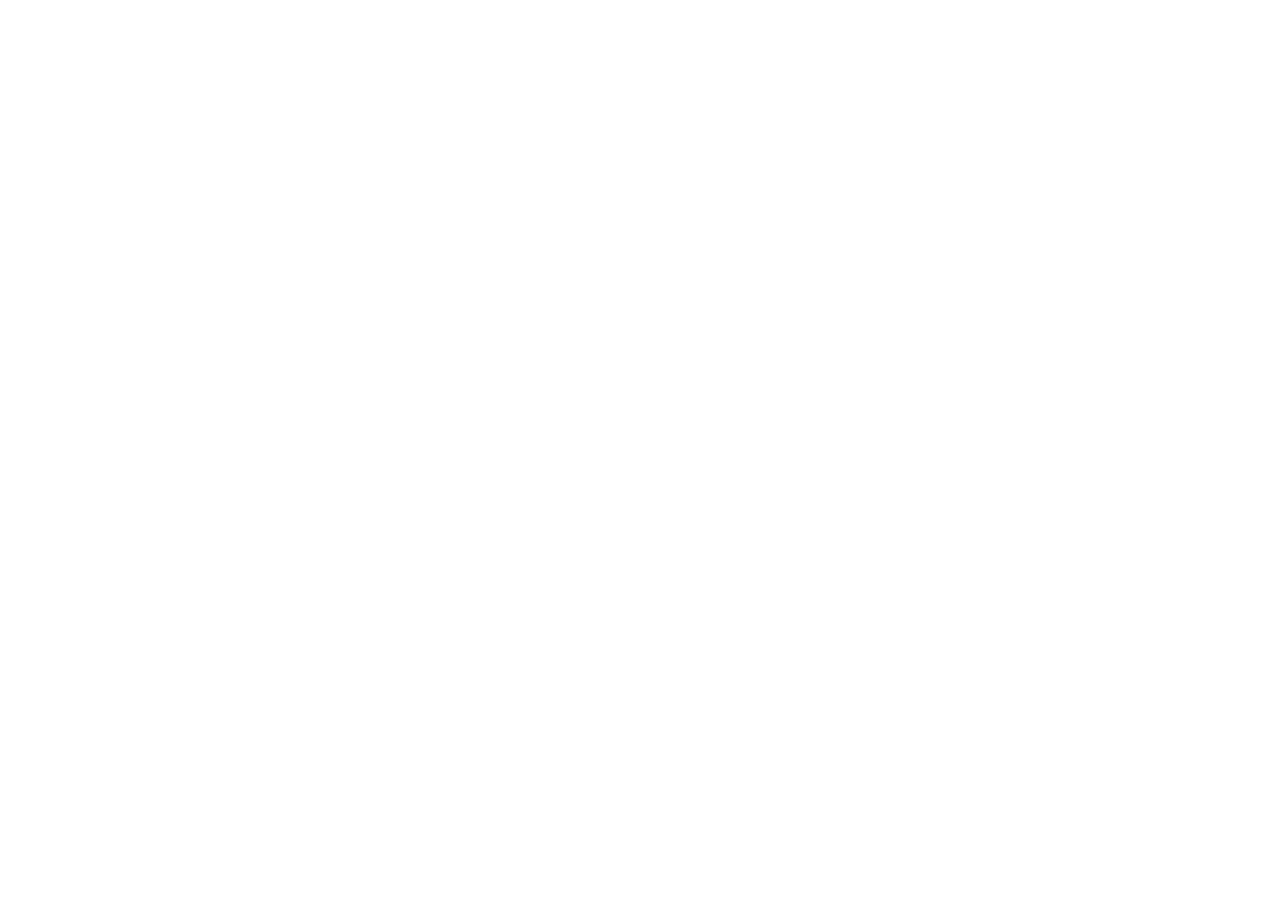
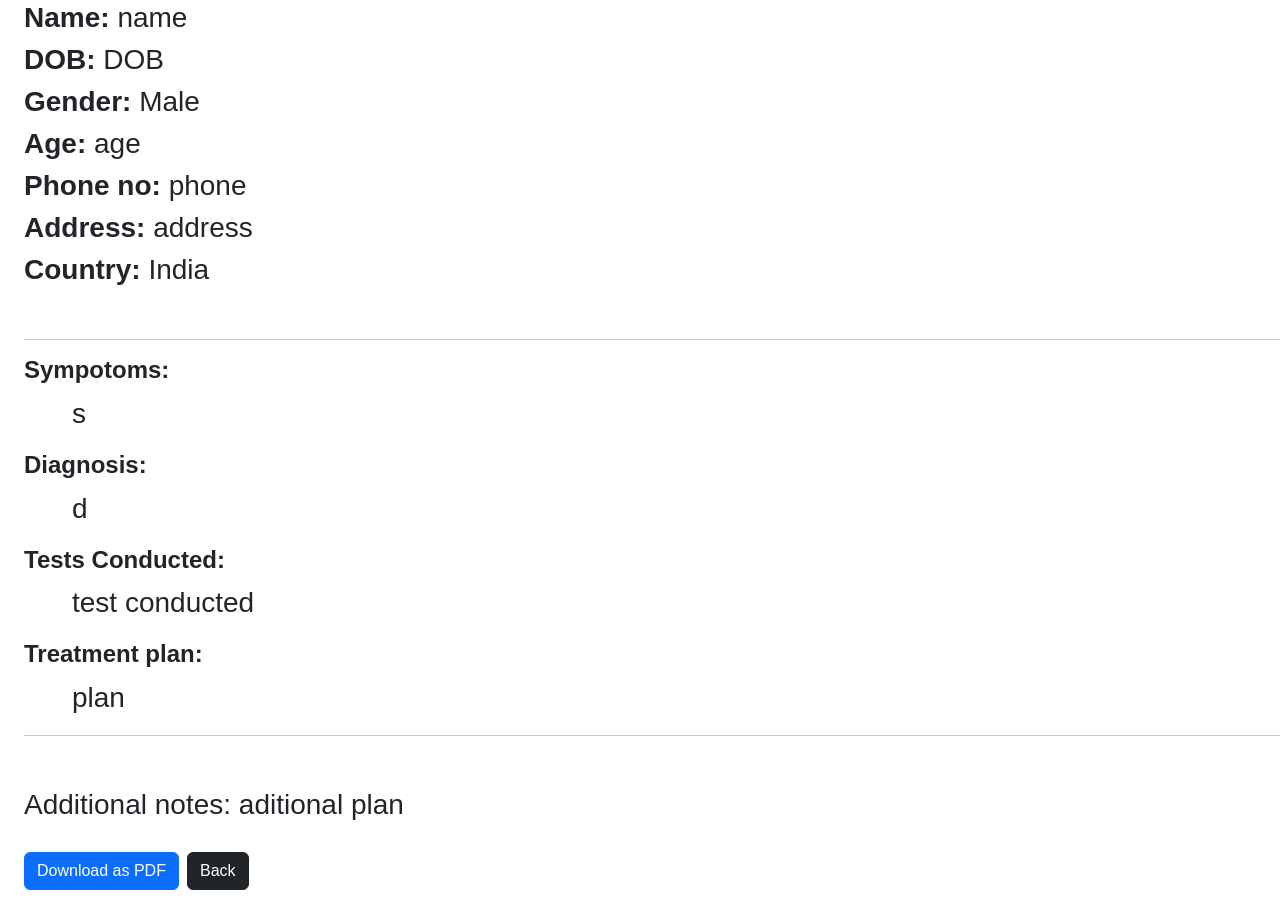
Before and after one commit to Ashwinkumaresan/SHW, a React (Vite) app in the folder Frontend/: page /medicalRecord in a window 1280 px wide. Before the commit this address had no page. Shown: the part 140-1054 px from the top of the page. Before the commit the page ends 800 px from the top, so only its background shows below. Built offline with nearby package versions, Linux system fonts and the light colour scheme; no server answers; sample sign-in values are in the browser's storage; a web font is replaced by a local one.

Commit message:
Medical record

```diff
--- a/Frontend/package.json
+++ b/Frontend/package.json
@@ -13,6 +13,8 @@
     "axios": "^1.7.9",
     "bootstrap": "^5.3.3",
     "cors": "^2.8.5",
+    "html2canvas": "^1.4.1",
+    "jspdf": "^2.5.2",
     "react": "^18.3.1",
     "react-dom": "^18.3.1",
     "react-helmet": "^6.1.0",
--- a/Frontend/src/App.jsx
+++ b/Frontend/src/App.jsx
@@ -6,6 +6,7 @@
 import { Login } from './Pages/Login/Login'
 import { Profile } from './Pages/Profile/Profile'
 import { Signup } from './Pages/Signup/Signup';
+import { MedicalRecord } from './Pages/MedicalRecord/MedicalRecord';
 
 function App() {
 
@@ -17,6 +18,7 @@
         <Route path="/profile" element={<Profile/>}></Route>
         <Route path="/login" element={<Login/>}></Route>
         <Route path="/signup" element={ <Signup/> }></Route>
+        <Route path="/medicalRecord" element={ <MedicalRecord/> }></Route>
       </Routes>
     </BrowserRouter>
     {/* <Chatbot/> <Navbar /> <Home/> */}
--- a/Frontend/src/Pages/Home/Home.jsx
+++ b/Frontend/src/Pages/Home/Home.jsx
@@ -1,8 +1,11 @@
 import React, { useEffect, useState } from 'react'
+import { useNavigate } from "react-router-dom";
 import "./Home.css"
 import axios from "axios"
 
 export const Home = () => {
+  const navigate = useNavigate(); // Ensure it's inside the component
+
   const [User, setUser] = useState("hi")
 
   const user = async () =>{
@@ -16,6 +19,14 @@
   useEffect(()=>{
     user()
   },[])
+  const fetchData = async (e) => {
+    const token = localStorage.getItem("access_token")
+    if(!token){
+      navigate("/login");
+      return
+    }
+  }
+
   return (
     <>
     {/* <!-- Start of hero session  --> */}
@@ -26,7 +37,7 @@
             <p className=" text-center p-0 m-1">Find trusted professionals for your health needs</p>
             <div className="row justify-content-center">
                 <div className="col">
-                    <button  className="btn btn-primary rounded-pill px-5 py-2">Book now</button>
+                    <button  className="btn btn-primary rounded-pill px-5 py-2" onClick={fetchData}>Book now</button>
                 </div>
             </div>
         </div>
--- a/Frontend/src/Pages/Login/Login.jsx
+++ b/Frontend/src/Pages/Login/Login.jsx
@@ -30,7 +30,7 @@
             });
 
             console.log("Response Data:", response.data); // Check what is returned
-            alert("Data sent successfully!");
+            //alert("Data sent successfully!");
 
             if (response.status === 200) { // Check if request was successful
             console.log("Redirecting to:", response.data.redirect);
@@ -50,7 +50,8 @@
               localStorage.setItem("access_token", data.access);
               localStorage.setItem("refresh_token", data.refresh);
 
-              navigate(response.data.redirect);
+              //navigate(response.data.redirect);
+              navigate("/");
 
         } catch (error) {
             console.error("Error sending data:", error);
--- /dev/null
+++ b/Frontend/src/Pages/MedicalRecord/MedicalRecord.css
@@ -0,0 +1,11 @@
+#content {
+    padding: 20px;
+    border-radius: 8px;
+    box-shadow: 0 4px 6px rgba(0, 0, 0, 0.1);
+}
+ul {
+    padding-left: 20px;
+}
+p{
+    font-size: 25px;
+}
--- /dev/null
+++ b/Frontend/src/Pages/MedicalRecord/MedicalRecord.jsx
@@ -0,0 +1,107 @@
+import React, { useEffect, useRef, useState } from 'react'
+import { jsPDF } from "jspdf";
+import { useNavigate } from "react-router-dom";
+import html2canvas from "html2canvas";
+// npm install jspdf html2canvas
+
+import "./MedicalRecord.css"
+
+export const MedicalRecord = () => {
+    const navigate = useNavigate(); // Ensure it's inside the component
+
+    const [name, setName] = useState("name")
+    const [age, setAge] = useState("age")
+    const [dob, setDob] = useState("DOB")
+    const [address, setAddress] = useState("address")
+    const [phone, setPhone] = useState("phone")
+    const [gender, setGender] = useState("Male")
+    const [country, setCountry] = useState("India")
+    const [sympotoms, setSympotoms] = useState("s")
+    const [diagnosis, setDiagnosis] = useState("d")
+    const [testConducted, setTestConducted] = useState("test conducted")
+    const [treatmentPlan, setTreatementPlan] = useState("plan")
+    const [aditionalNotes, setADitionalNotes] = useState("aditional plan")
+    const contentRef = useRef(null);
+
+    const handleDownload = () => {
+      const content = contentRef.current;
+
+      html2canvas(content, { scale: 2 }).then((canvas) => {
+        const imgData = canvas.toDataURL("image/png"); // Convert content to an image
+        const pdf = new jsPDF("p", "mm", "a4"); // A4 size PDF
+
+        // Adjust image size to fit A4
+        const pdfWidth = 210;
+        const pdfHeight = (canvas.height * pdfWidth) / canvas.width;
+
+        pdf.addImage(imgData, "PNG", 0, 0, pdfWidth, pdfHeight);
+        pdf.save("content.pdf"); // Download the file
+      });
+    };
+    const fetchData = async (e) => {
+        const token = localStorage.getItem("access_token")
+        if(!token){
+          navigate("/login");
+          return
+        }
+        try{
+          const response = await fetch('http://127.0.0.1:8000/profile/',{
+            method: 'GET',
+            headers: {
+              'Content-Type': 'application/json',
+              'Authorization': `Bearer ${token}`,
+              },
+          })
+          const data = await response.json()
+          console.log(data)
+          setName(data.User)
+          setAge(data.Age)
+          setDob(data.DateOfBirth)
+          setGender(data.Gender)
+          setCountry(data.Country)
+          setAddress(data.Address)
+        }catch(error){
+            console.log(error)
+        }
+        }
+        useEffect(() => {
+            fetchData()
+        },[])
+
+
+    return (
+      <div>
+        <div ref={contentRef} className='pt-4 ps-4'>
+        <h1 class="">Medical Record</h1>
+        <hr />
+        <p class=" fs-3 m-0 mt-5"><span class = " fw-bold ">Name:</span> {name} </p>
+        <p class=" fs-3 m-0"><span class = " fw-bold ">DOB:</span> {dob} </p>
+        <p class=" fs-3 m-0"><span class = " fw-bold ">Gender:</span> {gender} </p>
+        <p class=" fs-3 m-0"><span class = " fw-bold ">Age:</span> {age} </p>
+        <p class=" fs-3 m-0"><span class = " fw-bold ">Phone no:</span> {phone} </p>
+        <p class=" fs-3 m-0"><span class = " fw-bold ">Address:</span> {address} </p>
+        <p class=" fs-3 m-0 mb-5"><span class = " fw-bold ">Country:</span> {country} </p>
+        <hr />
+        <h4 class="mt-3 fw-bold">Sympotoms:</h4>
+        <p class=" fs-3 m-0 ms-5"> {sympotoms} </p>
+        <h4 class="mt-3 fw-bold">Diagnosis:</h4>
+        <p class=" fs-3 m-0 ms-5"> {diagnosis} </p>
+        <h4 class="mt-3 fw-bold">Tests Conducted:</h4>
+        <p class=" fs-3 m-0 ms-5"> {testConducted} </p>
+        <h4 class="mt-3 fw-bold">Treatment plan:</h4>
+        <p class=" fs-3 m-0 ms-5"> {treatmentPlan} </p>
+        <hr />
+        <p class=" fs-3 mt-5"><span>Additional notes:</span> {aditionalNotes} </p>
+        </div>
+        <div className='d-flex ps-4 mb-4'>
+            <button onClick={handleDownload} className='btn btn-primary me-2' style={{ marginTop: "10px", display: "block" }}>
+            Download as PDF
+            </button>
+            <button  className='btn btn-dark' style={{ marginTop: "10px", display: "block" }}>
+            Back
+            </button>
+        </div>
+      </div>
+    );
+
+}
--- a/Frontend/src/Pages/Profile/Profile.css
+++ b/Frontend/src/Pages/Profile/Profile.css
@@ -10,6 +10,11 @@
     position: absolute;
     top: 0;
     left: 0;
+}
+.profile .back button{
+    background: none;
+    outline: none;
+    border: none;
 }
 .profile_pic{
     border-radius: 8px;
--- a/Frontend/src/Pages/Profile/Profile.jsx
+++ b/Frontend/src/Pages/Profile/Profile.jsx
@@ -77,7 +77,9 @@
     <>
     <div className="profile">
       <a href="/" className='back'>
-        <button className='btn fw-bold' >Back</button>
+        <button className=' fw-bold' >
+        <svg xmlns="http://www.w3.org/2000/svg" width="32" height="32" viewBox="0 0 24 24"><path fill="#333" d="M10 22L0 12L10 2l1.775 1.775L3.55 12l8.225 8.225z"/></svg>
+        </button>
       </a>
       <div className="container p-md-0 p-3">
         <div className="row mb-5">
--- a/Frontend/src/Pages/Signup/Signup.jsx
+++ b/Frontend/src/Pages/Signup/Signup.jsx
@@ -44,18 +44,7 @@
             });
             console.log(response.data);
             alert("Data sent successfully!");
-            const res = await fetch("http://127.0.0.1:8000/token/", {
-                method: "POST",
-                headers: { "Content-Type": "application/json" },
-                body: JSON.stringify(formData),
-              });
-              if (!res.ok) throw new Error("Invalid username or password!!");
-
-              const data = await res.json();
-              localStorage.setItem("access_token", data.access);
-              localStorage.setItem("refresh_token", data.refresh);
-
-              navigate(response.data.redirect);
+            navigate("/login");
         } catch (error) {
             console.error("Error sending data:", error);
             alert("Error: " + (error.response?.data?.error || "Unknown error"));
@@ -96,7 +85,7 @@
                                 type="password"
                                 name="verify_password"
                                 placeholder="Confirm password"
-                                value={formData.password}
+                                value={formData.verify_password}
                                 onChange={handleChange}
                                 style={{width:"100%"}}
                                 className='mb-4 p-2'
```
Also changed, not shown: 1 other file (tests, documents, lock files or other folders).
